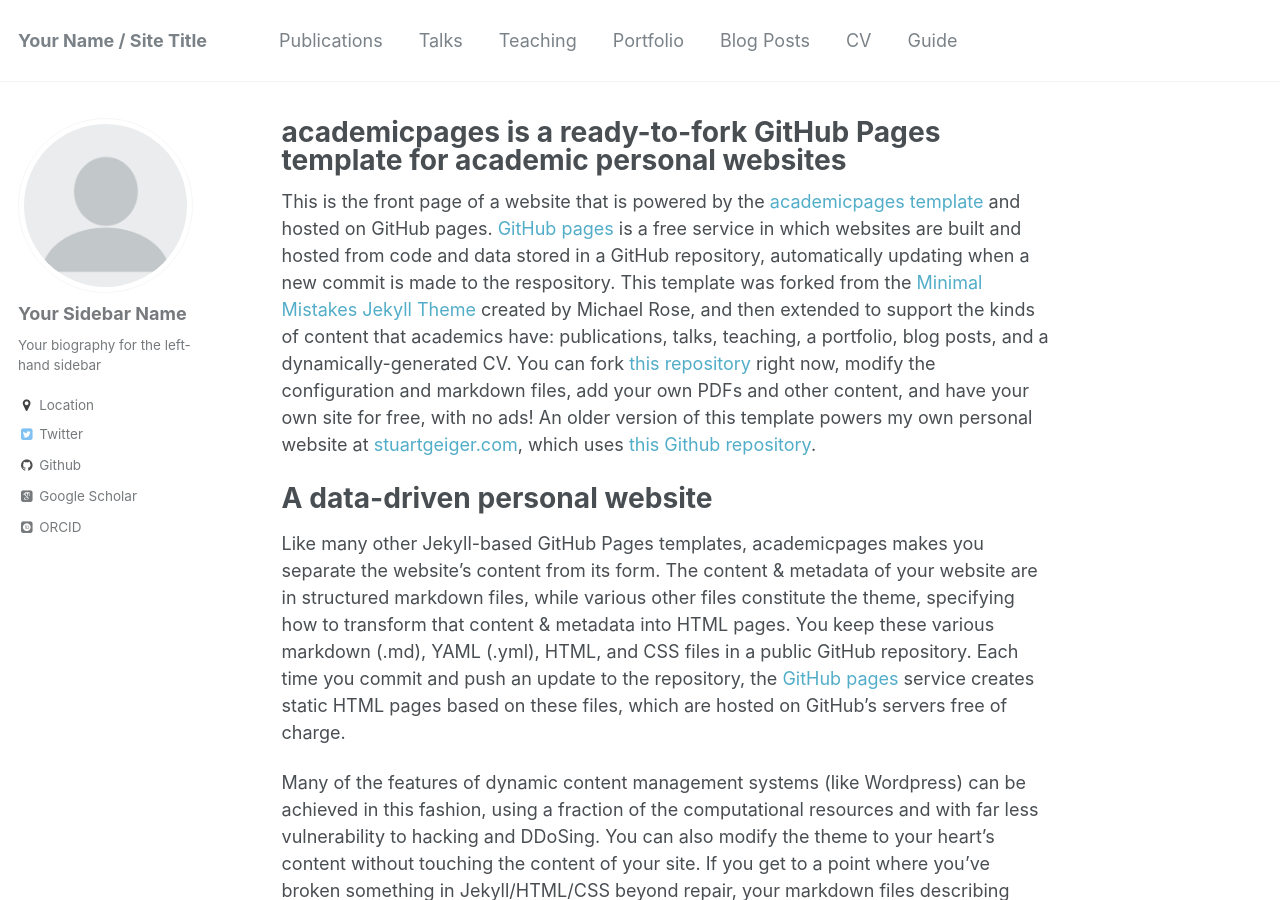
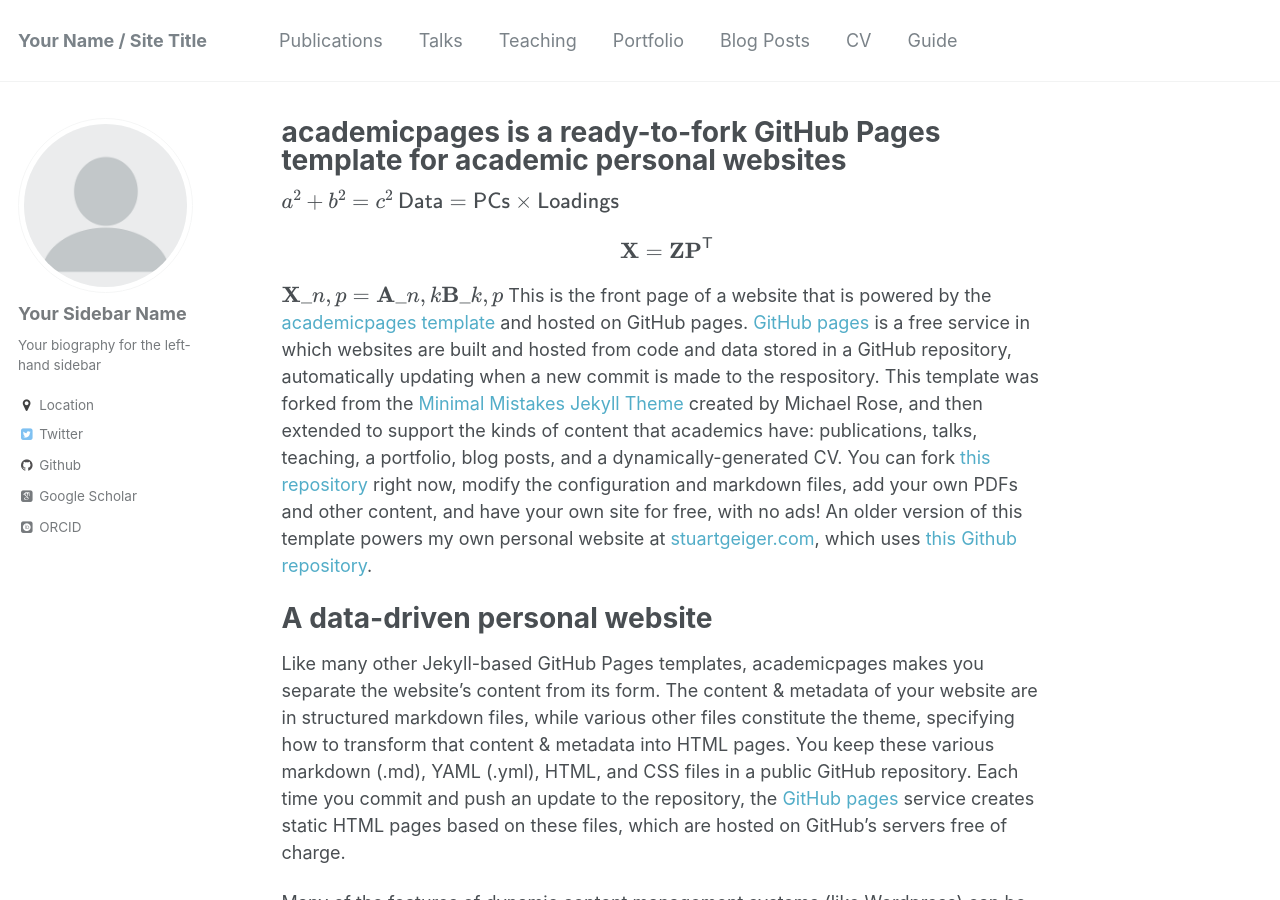
Before and after one commit to hs-macunaima/abbarreto.github.io, a Jekyll site: the page built from _pages/about.md, in a window 1280 px wide and 900 px high. Built offline with Jekyll 4.4.1, drawn with Linux system fonts in a browser that asks for light colours; some web fonts are replaced; Markdown is read by kramdown in place of the engine named in the settings; formulas are drawn with MathJax 3.

```diff
--- a/_config.yml
+++ b/_config.yml
@@ -148,11 +148,12 @@ markdown_ext: "markdown,mkdown,mkdn,mkd,md"
 
 
 # Conversion
-markdown: kramdown
+markdown: redcarpet
 highlighter: rouge
 lsi: false
 excerpt_separator: "\n\n"
 incremental: false
+mathjax: true
 
 
 # Markdown Processing
--- a/_layouts/default.html
+++ b/_layouts/default.html
@@ -12,7 +12,9 @@ layout: compress
   </head>
 
   <body>
-
+    <script type="text/javascript"
+      src="http://cdn.mathjax.org/mathjax/latest/MathJax.js?config=TeX-AMS-MML_HTMLorMML">
+    </script>
     {% include browser-upgrade.html %}
     {% include masthead.html %}
 
--- a/_pages/about.md
+++ b/_pages/about.md
@@ -8,6 +8,10 @@ redirect_from:
   - /about.html
 ---
 
+$$a^2 + b^2 = c^2$$
+$$ \mathsf{Data = PCs} \times \mathsf{Loadings} $$
+\\[ \mathbf{X} = \mathbf{Z} \mathbf{P^\mathsf{T}} \\]
+$$ \mathbf{X}\_{n,p} = \mathbf{A}\_{n,k} \mathbf{B}\_{k,p} $$
 This is the front page of a website that is powered by the [academicpages template](https://github.com/academicpages/academicpages.github.io) and hosted on GitHub pages. [GitHub pages](https://pages.github.com) is a free service in which websites are built and hosted from code and data stored in a GitHub repository, automatically updating when a new commit is made to the respository. This template was forked from the [Minimal Mistakes Jekyll Theme](https://mmistakes.github.io/minimal-mistakes/) created by Michael Rose, and then extended to support the kinds of content that academics have: publications, talks, teaching, a portfolio, blog posts, and a dynamically-generated CV. You can fork [this repository](https://github.com/academicpages/academicpages.github.io) right now, modify the configuration and markdown files, add your own PDFs and other content, and have your own site for free, with no ads! An older version of this template powers my own personal website at [stuartgeiger.com](http://stuartgeiger.com), which uses [this Github repository](https://github.com/staeiou/staeiou.github.io).
 
 A data-driven personal website
```
